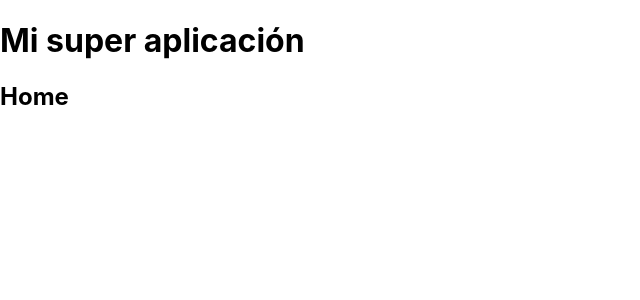
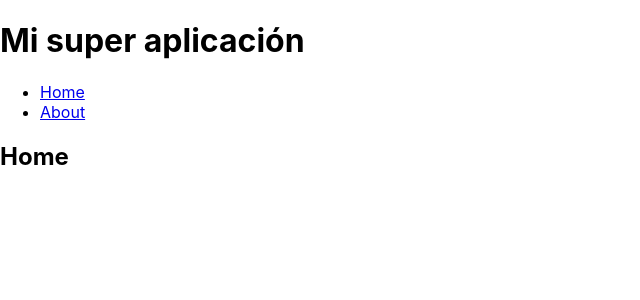
Before and after one commit to edgarestebens/routerreact, a React (Create React App) app: page / in a window 1280 px wide. Shown: the top 300 px of the page, without its empty margins (0-640 px from the left). Built offline with nearby package versions, Linux system fonts and the light colour scheme.

Commit message:
crear un menu con Link

```diff
--- a/src/App.js
+++ b/src/App.js
@@ -1,5 +1,5 @@
 import React, { Component } from 'react';
-import { Router, IndexRoute, Route, browserHistory} from 'react-router';
+import { Router, IndexRoute, Route, Link, browserHistory} from 'react-router';
 import './App.css';
 
 
@@ -10,6 +10,10 @@
   return(
       <div>
         <h1>Mi super aplicación</h1>
+          <ul>
+            <li><Link to="/">Home</Link></li>
+            <li><Link to="about">About</Link></li>
+          </ul>
           {props.children}
       </div>
     )
```
